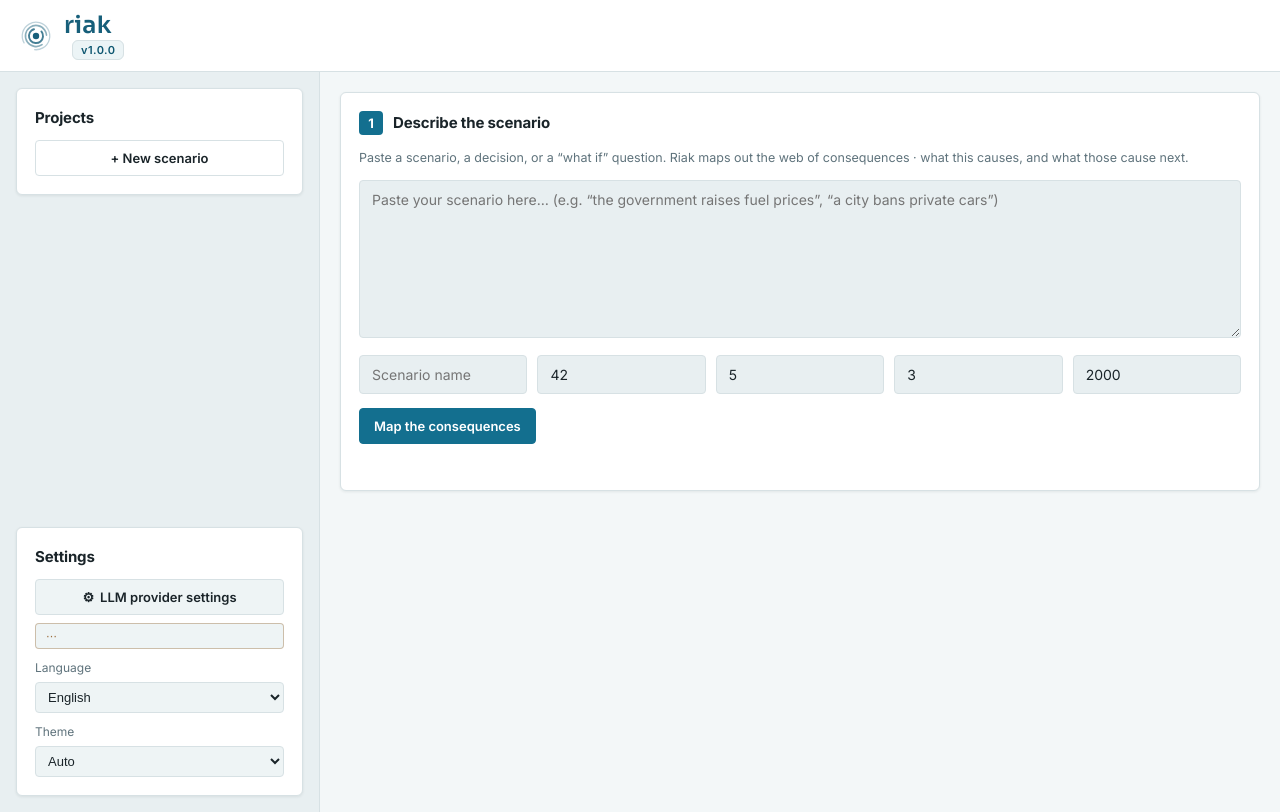
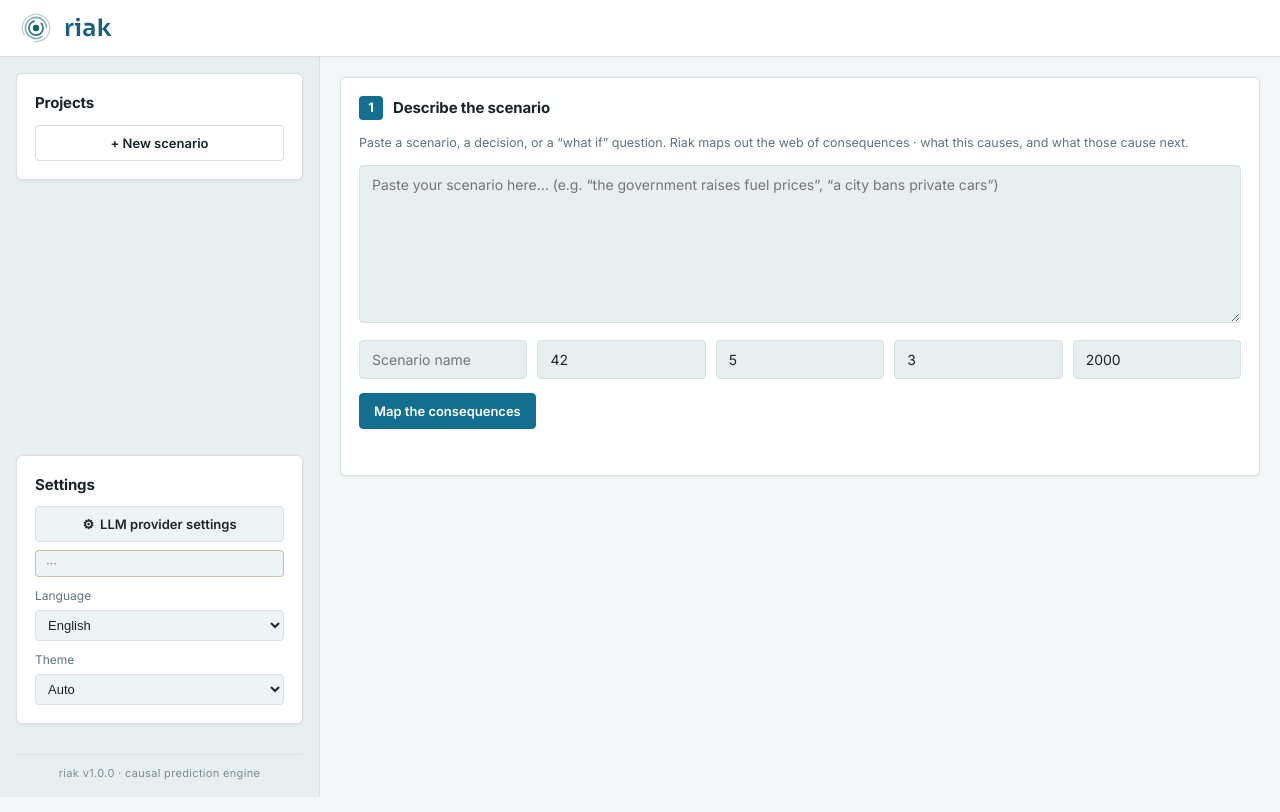
Before and after one commit to irwanformal-cmd/riak, a plain HTML site: page static/index.html in a window 1280 px wide. Drawn offline with nearby package versions, Linux system fonts and the light colour scheme; no server answers.

Commit message:
Move version badge from header brand to sidebar footer

```diff
--- a/static/index.html
+++ b/static/index.html
@@ -17,7 +17,6 @@
       <span class="logo"><svg width="32" height="32" viewBox="0 0 100 100" fill="none" aria-hidden="true"><circle cx="50" cy="50" r="10" fill="currentColor"/><circle cx="50" cy="50" r="22" stroke="currentColor" stroke-width="6" opacity=".8" stroke-linecap="round" stroke-dasharray="112 27" transform="rotate(-40 50 50)"/><circle cx="50" cy="50" r="33" stroke="currentColor" stroke-width="5" opacity=".5" stroke-linecap="round" stroke-dasharray="172 36" transform="rotate(55 50 50)"/><circle cx="50" cy="50" r="43" stroke="currentColor" stroke-width="4" opacity=".28" stroke-linecap="round" stroke-dasharray="228 43" transform="rotate(150 50 50)"/></svg></span>
       <div class="brand-text">
         <h1>riak</h1>
-        <span class="version-badge" title="Version 1.0.0">v1.0.0</span>
       </div>
     </div>
   </header>
@@ -51,6 +50,7 @@
           </select>
         </label>
       </section>
+      <footer class="sidebar-footer" title="Riak version 1.0.0">riak v1.0.0 · causal prediction engine</footer>
     </aside>
 
     <section class="content">
--- a/static/styles.css
+++ b/static/styles.css
@@ -77,16 +77,15 @@ h3 { font-size: 13px; color: var(--muted); text-transform: uppercase; letter-spa
   display: inline-flex;
   align-items: center;
 }
-.version-badge {
-  margin-left: 8px;
-  padding: 2px 8px;
+.sidebar-footer {
+  margin-top: 14px;
+  padding-top: 10px;
+  border-top: 1px solid var(--border);
   font-size: 11px;
-  font-weight: 600;
-  letter-spacing: .04em;
-  color: var(--accent-2);
-  border: 1px solid var(--border);
-  border-radius: 6px;
-  background: rgba(19, 111, 143, .08);
+  color: var(--muted);
+  letter-spacing: .03em;
+  text-align: center;
+  opacity: .8;
 }
 .brand-text h1 {
   letter-spacing: .01em;
```
